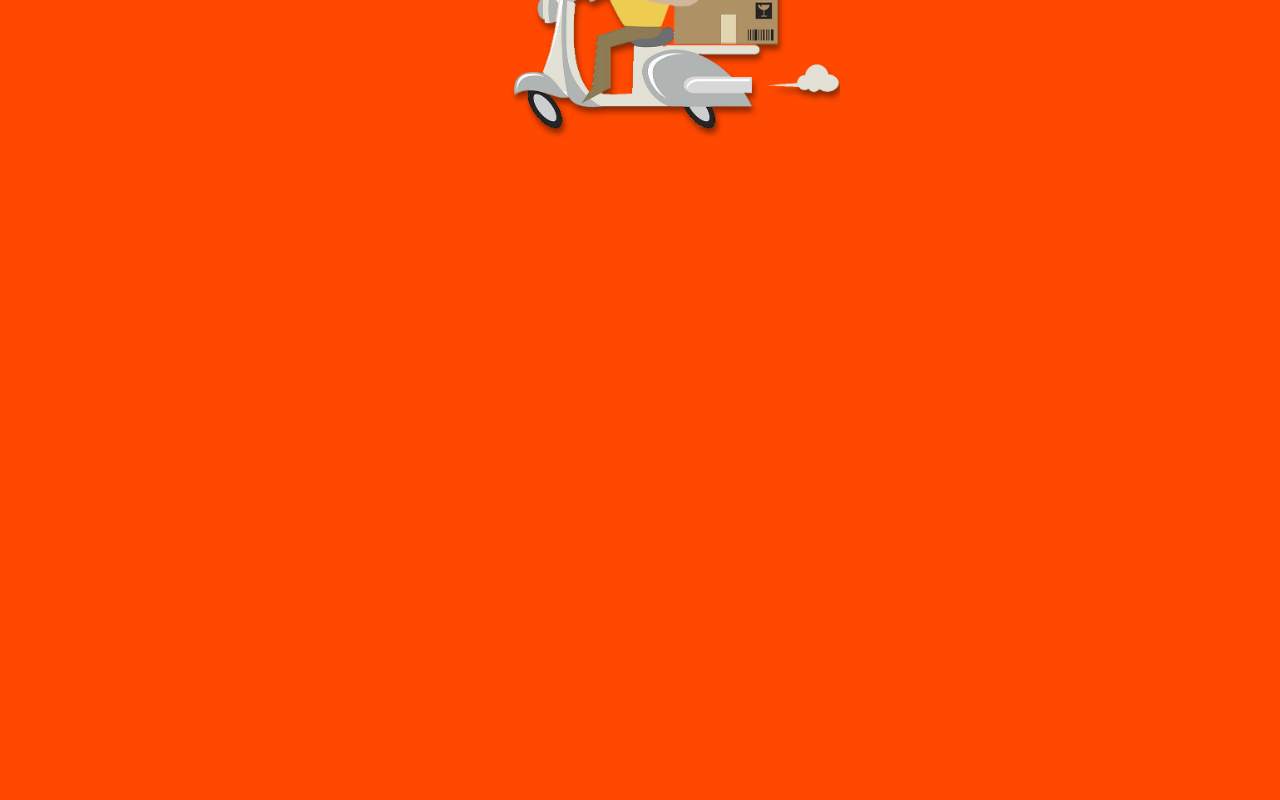
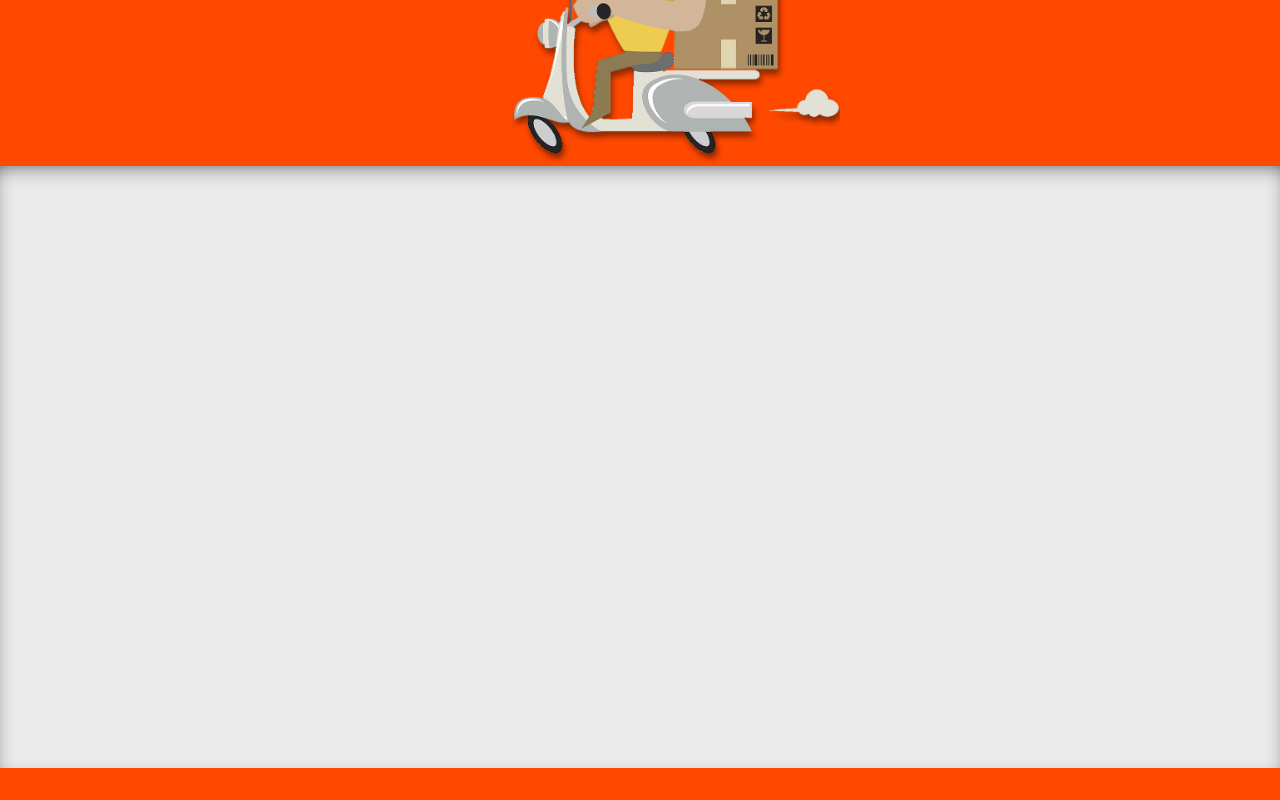
Before and after one commit to zettao/zettao.github.io, a plain HTML site: page index.html in a window 1280 px wide. Shown: the part 444-1244 px from the top of the page. Before the commit the page ends 800 px from the top, so only its background shows below. Drawn offline with nearby package versions, Linux system fonts and the light colour scheme.

Commit message:
mudanças e add second div index

```diff
--- a/index.html
+++ b/index.html
@@ -1,7 +1,10 @@
 <!DOCTYPE html>
 <head>
+	<meta name="viewport" content="width=device-width, initial-scale=1">
+	<meta charset="utf-8">
+
 	<title>Precisa de um motoboy? É Fast Mensageiros!</title>
-	<link rel="stylesheet" type="text/css" href="style.css">
+
 	<link rel="stylesheet" type="text/css" href="style.css">
 	<link href="https://fonts.googleapis.com/css?family=Bree+Serif" rel="stylesheet">
 	<link href="https://fonts.googleapis.com/css?family=Signika" rel="stylesheet">
@@ -31,9 +34,25 @@
 	<div class="content">
 		<div class="first">
 			<h3>Solicite sua primeira corrida e ganhe 5% de desconto!</h3>
-			<a class="btn_solicitar" href="http://fastmensageiros.com/">Solicitar</a>
+			<a class="btn_solicitar" href="https://fastmensageiros.com/">Solicitar</a>
 		</div>
+		<div class="second">
+			<div class="sec _box1">
+				<img src="">
+			</div>
 
+			<div class="sec _box2">
+
+			</div>
+
+			<div class="sec _box3">
+
+			</div>
+
+			<div class="sec _box4">
+
+			</div>
+		</div>
 	</div>
 
 	<footer>
--- a/style.css
+++ b/style.css
@@ -3,7 +3,6 @@ body, html {
 	height: 100%;
 	margin: 0;
 	background-color: #ff4800;
-	overflow: hidden;
 }
 
 a {
@@ -15,6 +14,11 @@ h3, h4, h5, p {
 	font-family: Lato, Arial, sans-serif;
 	text-decoration: none;
 	color: inherit;
+}
+ul {
+	list-style: none;
+	font-family: Lato, Arial, sans-serif;
+	font-size: 1.05em;
 }
 nav {
 	display: flex;
@@ -51,12 +55,18 @@ nav .nav_mid a:hover, .nav_right a:hover {
 	.nav_right {
 		flex: 25%;
 	}
+
+/* FIM DO NAV */
+/* FIM DO NAV */
+/* FIM DO NAV */
+
 .container {
 	width: 100%;
 }
 
+
 .first {
-	height: 30em;
+	height: 39.5vw;
 	background-image: url('images/moto.png');
 	background-position: center 100%;
 	background-repeat: no-repeat;
@@ -81,6 +91,24 @@ nav .nav_mid a:hover, .nav_right a:hover {
 	}
 
 
+.second {
+	display: flex;
+	flex-direction: row;
+	flex-wrap: wrap;
+	justify-content: space-around;
+	width: 100%;
+	background-color: #eaeaea;
+	height: 47vw;
+	-webkit-box-shadow: inset 0px 7px 24px -13px rgba(0,0,0,1);
+	-moz-box-shadow: inset 0px 7px 24px -13px rgba(0,0,0,1);
+	box-shadow: inset 0px 7px 24px -13px rgba(0,0,0,1);
+}
+	.sec {
+		display: flex;
+		flex: 25%;
+		margin: 2em auto;
+	}
+
 footer {
 	display: flex;
 	flex-direction: row;
@@ -100,3 +128,6 @@ footer ul a {
 	padding: 0.5em;
 	color:  #3333cc;
 }
+
+
+/* CSS ICONS MADED BY IMAGES */
```
Lines whose indentation alone changed are shown as unchanged.
